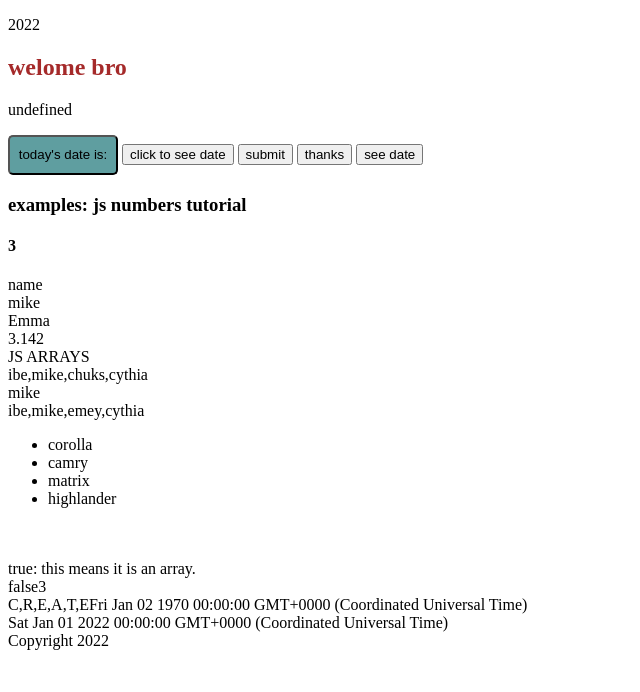
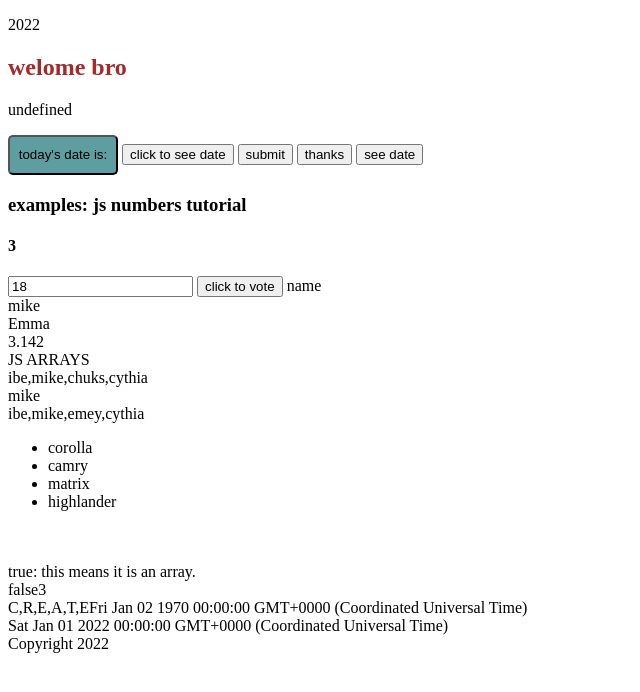
Before and after one commit to Emmadegreat/javascript, a plain HTML site: page html/index.html in a window 1280 px wide. Shown: the whole page, without its empty margins (0-640 px from the left). Drawn offline with Linux system fonts and the light colour scheme.

Commit message:
committed

```diff
--- a/html/index.html
+++ b/html/index.html
@@ -21,6 +21,8 @@
     <h3 id="numbers"> examples: js numbers tutorial </h3>
     <h4 id="highest">the highest numer is: </h4>
 
+    <input type="text" id="age" value="18">
+    <button onclick="myFunction()">click to vote</button>
 
     <!--<script src="/js/numbers.js"></script>
     <script src="/js/string.js"></script>-->
--- a/js/main.js
+++ b/js/main.js
@@ -141,4 +141,20 @@ document.write(new2);
 document.write(new Date(86400000) + "<br>")
 document.write(new Date('2022') + "<br>")
 document.write('Copyright  ');document.write(new Date().getFullYear() + "<br>")
-document.getElementById('js').innerHTML = new Date().getFullYear();
+document.getElementById('js').innerHTML = new Date().getFullYear() + "<br>";
+
+function myFunction(){
+  let voteable;
+  let age = Number(document.getElementById('age').value);
+
+
+  if(isNaN(age)){
+    voteable = 'Input is not a number ';
+
+  }else{
+    voteable = (age < 18 )? 'eligible ' : 'not eligible ';
+
+  }
+
+  document.getElementById('js').innerHTML = voteable + 'to vote';
+}
```
